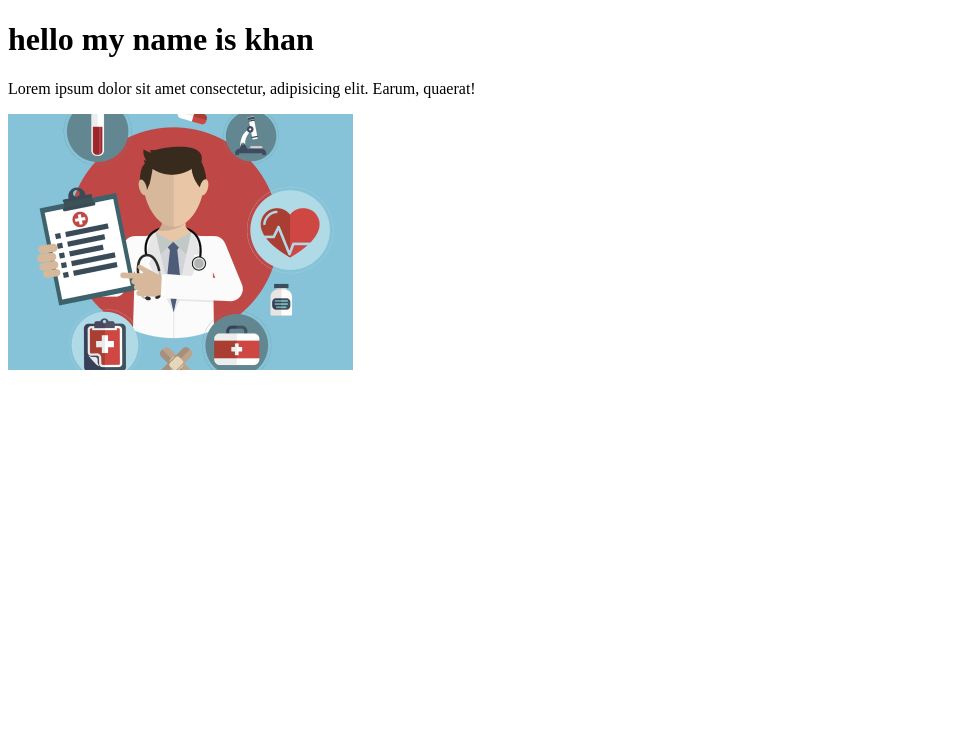
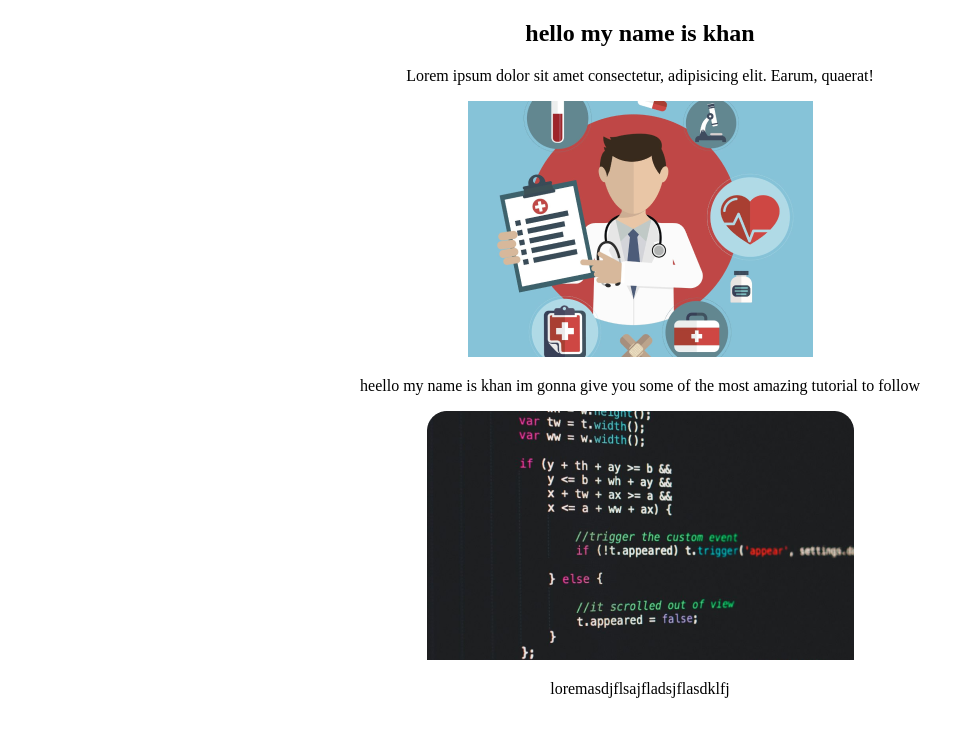
Before and after one commit to kaziFahmid/git-practice, a plain HTML site: page index.html in a window 1280 px wide. Shown: the whole page, without its empty margins (0-974 px from the left). Drawn offline with Linux system fonts and the light colour scheme.

Commit message:
new image and added

```diff
--- a/index.html
+++ b/index.html
@@ -7,8 +7,16 @@
     <title>Document</title>
 </head>
 <body>
-    <h1>hello my name is khan</h1>
+    <section style="text-align: center;">
+        <h1>hello my name is khan</h1>
     <p>Lorem ipsum dolor sit amet consectetur, adipisicing elit. Earum, quaerat!</p>
     <img src="doc1.png" alt="">
+
+    <p>heello my name is khan  im gonna give you some of the most amazing tutorial to follow</p>
+
+    <img src="cardimg2.png" alt="">
+    <p>loremasdjflsajfladsjflasdklfj</p>
+
+    </section>
 </body>
 </html>
```
Also changed, not shown: cardimg2.png (added).
